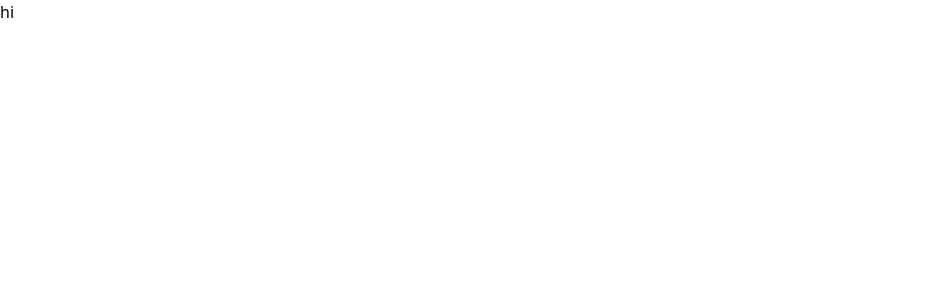
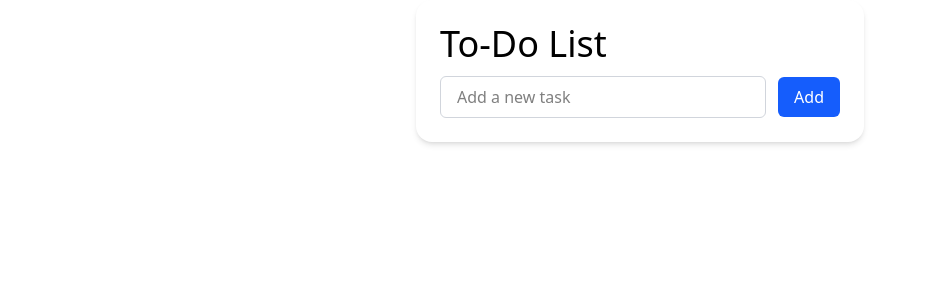
Before and after one commit to STD-mathished/Learning-React, a React (Vite) app in the folder day2/: page / in a window 1280 px wide. Shown: the top 300 px of the page, without its empty margins (0-925 px from the left). Built offline with nearby package versions, Linux system fonts and the light colour scheme.

Commit message:
input form done

```diff
--- a/day2/src/App.jsx
+++ b/day2/src/App.jsx
@@ -1,12 +1,15 @@
 import { useState } from 'react'
 import './App.css'
+import Form from './components/form'
 
 function App() {
 
   return (
-    <>
-      <h1>hi</h1>
-    </>
+    <div className='max-w-md mx-auto bg-white p-6 rounded-2xl shadow-md flex gap-3 flex-col'>
+      <h1 className='text-4xl'>To-Do List</h1>
+      <Form/>
+    </div>
+
   )
 }
 
--- /dev/null
+++ b/day2/src/components/form.jsx
@@ -0,0 +1,13 @@
+export default function Form() {
+
+    return (
+        <div>
+            <form action="send" className="flex gap-3 items-center">
+                <input type="text" placeholder="Add a new task"  className="w-full px-4 py-2 border border-gray-300 rounded-md focus:outline-none focus:ring-2 focus:ring-blue-500"/>
+                <button className="bg-blue-600 text-white px-4 py-2 rounded-md hover:bg-blue-700 transition">
+                    Add
+                </button>
+            </form>
+        </div>
+    )
+}
```
Also changed, not shown: day2/src/components/task.jsx (added).
